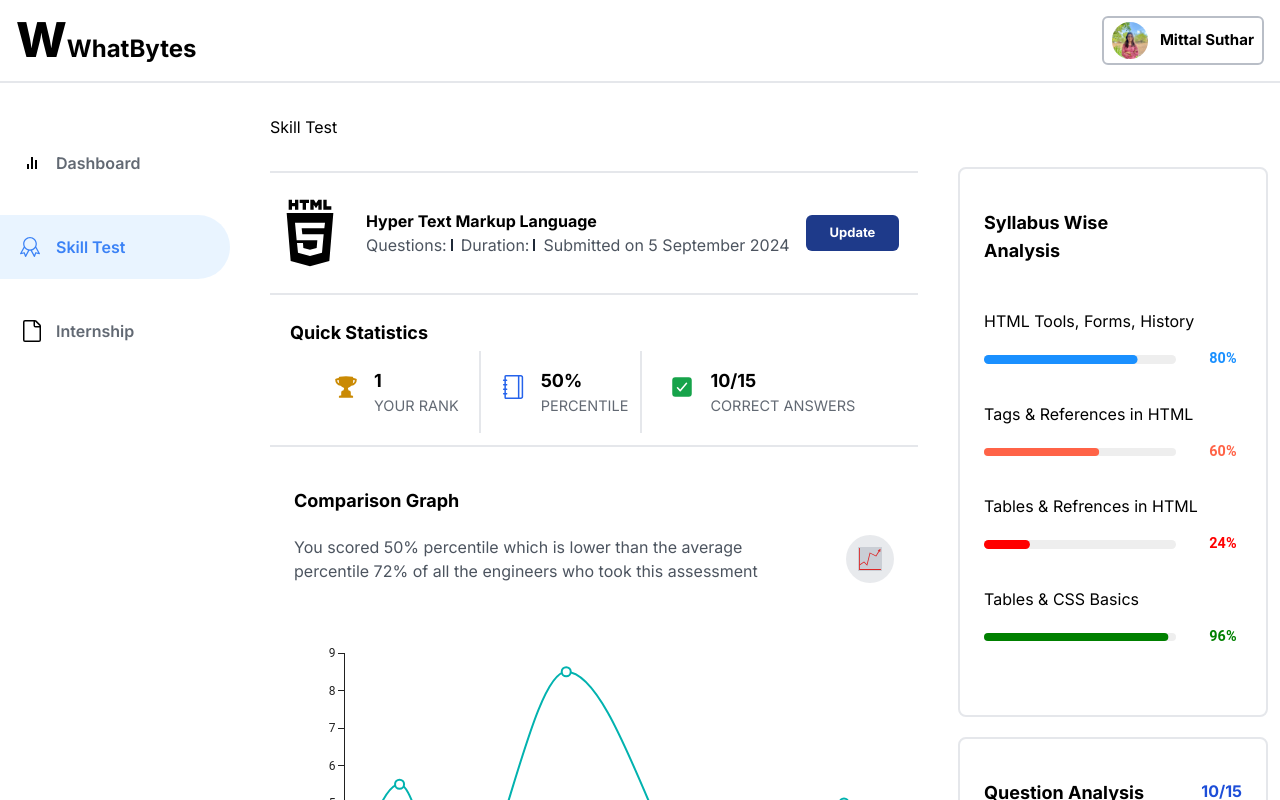
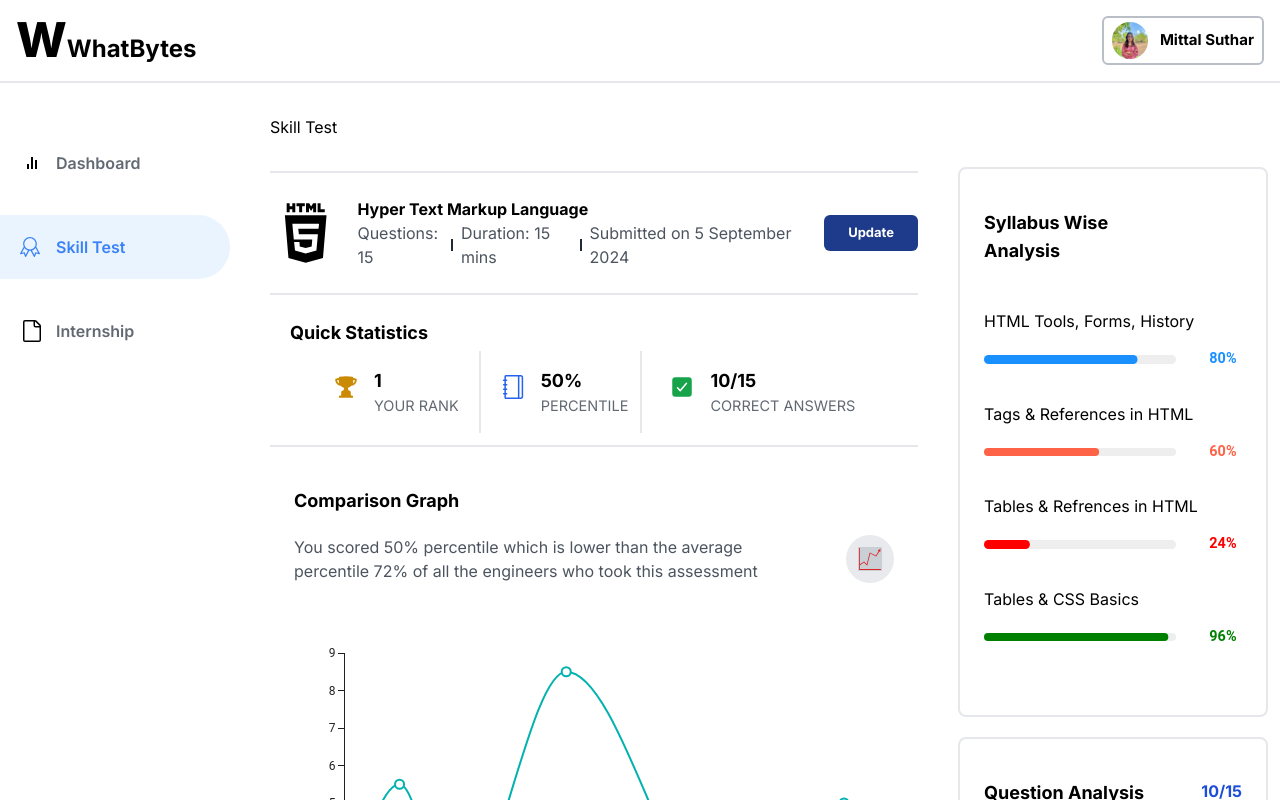
Before and after one commit to mittals21/whatbytes, a Next.js app: page / in a window 1280 px wide. Shown: the top 800 px of the page. Built offline with nearby package versions, Linux system fonts and the light colour scheme.

Commit message:
errors solved

```diff
--- a/app/components/SkillTest.tsx
+++ b/app/components/SkillTest.tsx
@@ -14,10 +14,10 @@ const SkillTest = ({ setPopUP }: { setPopUP: any }) => {
           <p className="font-bold">Hyper Text Markup Language</p>
           <div className="flex items-center gap-2 ">
             <div className="flex items-center border-r-2 border-gray-800 h-3">
-              <p className="pr-1 text-gray-800/80">Questions:</p>
+              <p className="pr-1 text-gray-800/80">Questions: 15</p>
             </div>
             <div className="flex items-center border-r-2 border-gray-800 h-3">
-              <p className="pr-1 text-gray-800/80">Duration:</p>
+              <p className="pr-1 text-gray-800/80">Duration: 15 mins</p>
             </div>
             <p className="text-gray-800/80">Submitted on 5 September 2024</p>
           </div>
```
